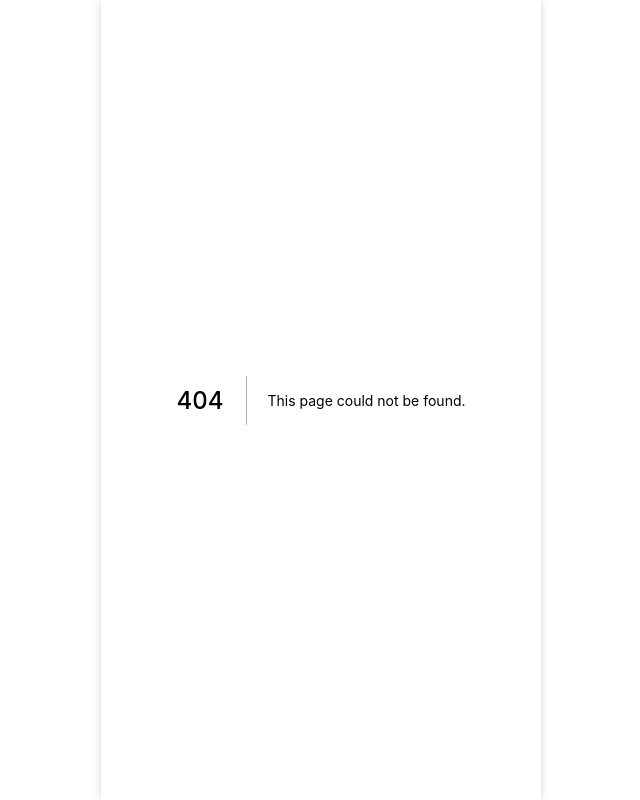
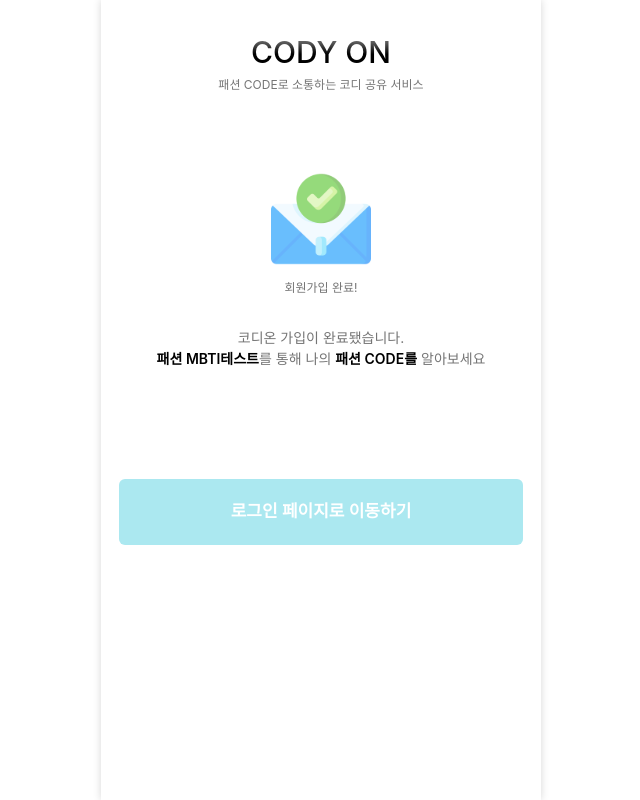
Before and after one commit to codyondev/codyon, a Next.js app: page /signup/1 in a window 1280 px wide. Before the commit this address had no page. Shown: the whole page, without its empty margins (319-959 px from the left). Built offline with nearby package versions, Linux system fonts and the light colour scheme; a web font is replaced by a local one.

Commit message:
feat: 회원가입 완료 페이지 추가

```diff
--- a/components/auth/check-email.tsx
+++ b/components/auth/check-email.tsx
@@ -7,7 +7,7 @@ export default function CheckEmail() {
   return (
     <>
       <section className="mt-[4.7rem] flex flex-col items-center">
-        <Image src={Sent} width={100} height={100} placeholder="blur" />
+        <Image src={Sent} width={100} height={100} />
         <span className="mt-[0.625rem] text-[12px] text-gray-75">
           인증 메일을 보냈습니다.
         </span>
--- a/components/common/codyon-header.tsx
+++ b/components/common/codyon-header.tsx
@@ -1,6 +1,6 @@
 import React from 'react';
 
-const Confirm = function () {
+const CodyonHeader = function () {
   return (
     <>
       <h1 className="text-center font-medium site-name">CODY ON</h1>
@@ -11,4 +11,4 @@ const Confirm = function () {
   );
 };
 
-export default Confirm;
+export default CodyonHeader;
--- /dev/null
+++ b/pages/signup/[id].tsx
@@ -0,0 +1,38 @@
+import { NextPage } from 'next';
+import Image from 'next/image';
+import React from 'react';
+
+import CodyonHeader from '@components/common/codyon-header';
+import AuthLayout from '@components/layout/auth-layout';
+import Email from '@public/images/email.svg';
+
+const ConfirmEmail: NextPage = () => {
+  return (
+    <AuthLayout>
+      <header>
+        <CodyonHeader />
+      </header>
+      <section className="mt-[4.7rem] flex flex-col items-center">
+        <Image src={Email} width={100} height={100} />
+        <span className="mt-[0.625rem] text-[12px] text-gray-75">
+          회원가입 완료!
+        </span>
+        <p className="text-center mt-[1.875rem] text-[14px] text-gray-75">
+          코디온 가입이 완료됐습니다.
+          <br />{' '}
+          <span className="font-semibold text-black">패션 MBTI테스트</span>를
+          통해 나의{' '}
+          <span className="font-semibold text-black">패션 CODE를</span>{' '}
+          알아보세요
+        </p>
+      </section>
+      <section className="mt-[6.875rem]">
+        <button type="button" role="link" className="button primary">
+          로그인 페이지로 이동하기
+        </button>
+      </section>
+    </AuthLayout>
+  );
+};
+
+export default ConfirmEmail;
--- a/pages/signup/index.tsx
+++ b/pages/signup/index.tsx
@@ -17,9 +17,9 @@ const SignUp: NextPage = function () {
         <meta name="description" content="CodyOn 회원가입 페이지" />
       </Head>
       <AuthLayout>
-        <section>
+        <header>
           <CodyOnHeader />
-        </section>
+        </header>
         {confirm ? (
           <CheckEmail />
         ) : (
@@ -34,7 +34,7 @@ const SignUp: NextPage = function () {
               </p>
               <button
                 type="button"
-                className="block mt-2 w-full text-center py-5 bg-kakao rounded-md text-[17px] font-semibold"
+                className="block mt-2 w-full text-center button kakao"
               >
                 카카오로 시작하기
               </button>
```
Also changed, not shown: public/images/email.svg (added).
